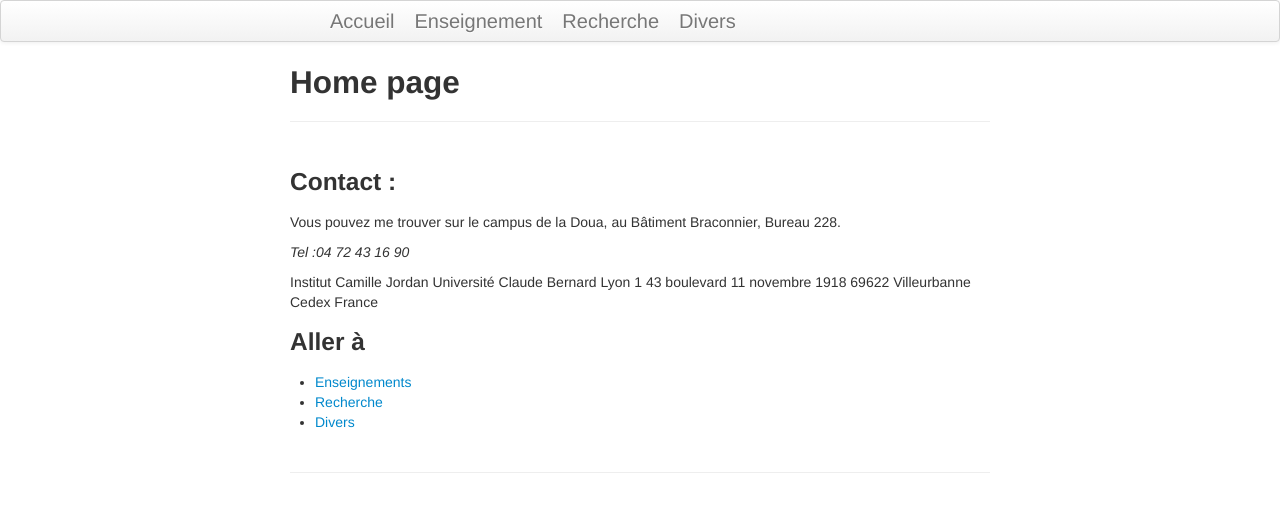
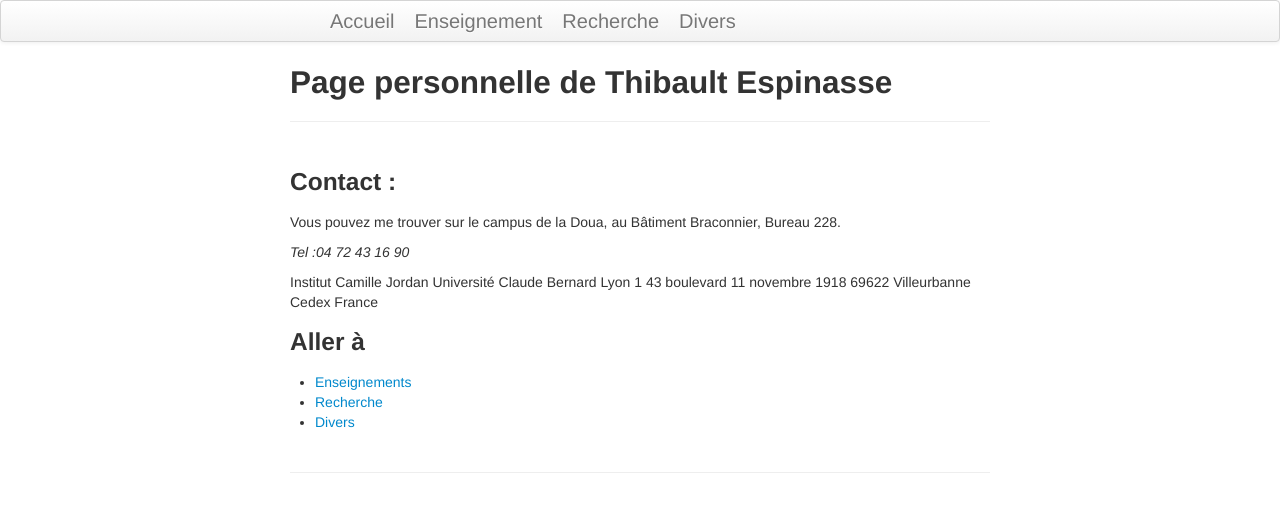
Before and after one commit to thibaultespinasse/home_page, a Jekyll site: the page built from index.md, in a window 1280 px wide. Shown: the top 512 px of the page. Built offline with Jekyll 4.4.1, drawn with Linux system fonts in a browser that asks for light colours.

Commit message:
Update index.md

```diff
--- a/index.md
+++ b/index.md
@@ -1,6 +1,6 @@
 ---
 layout: page
-title: Home page
+title: Page personnelle de Thibault Espinasse
 tagline:
 description: Thibault Espinasse personal home page
 ---
```
